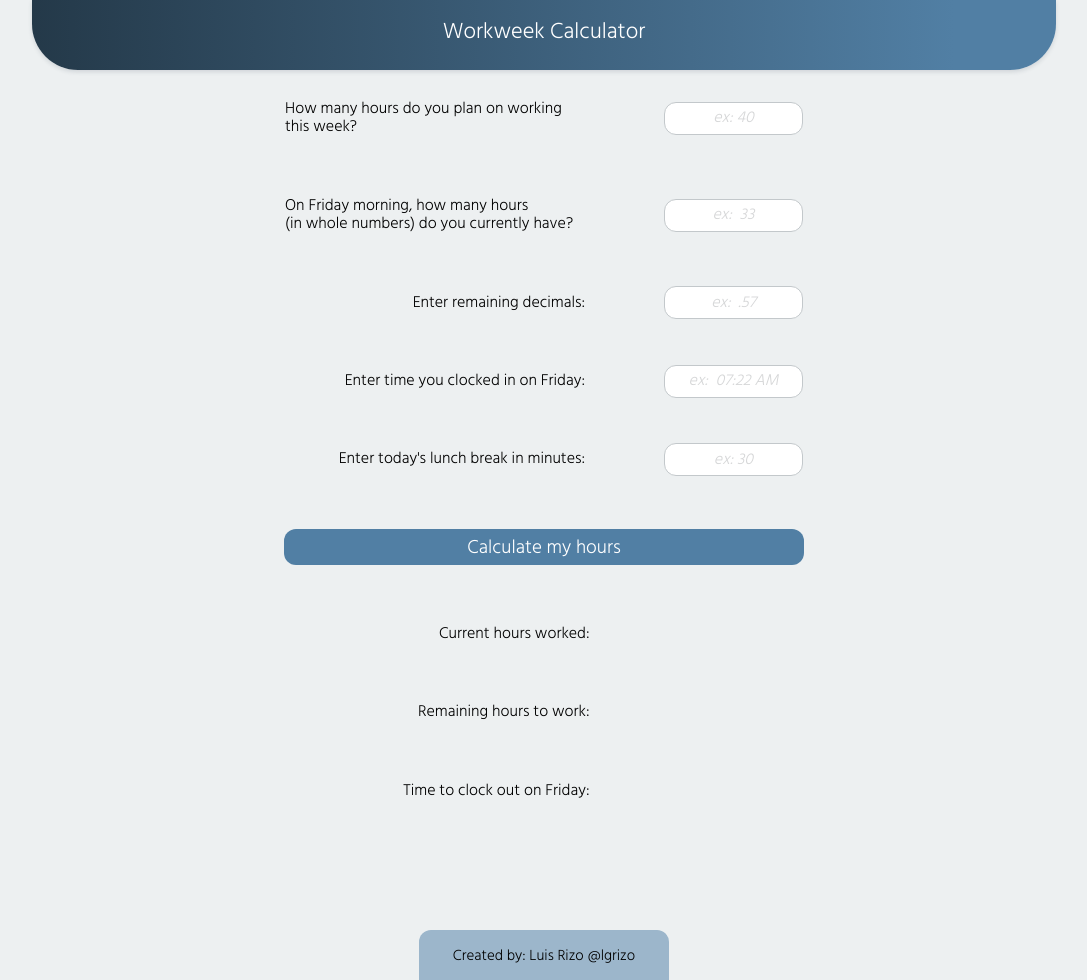
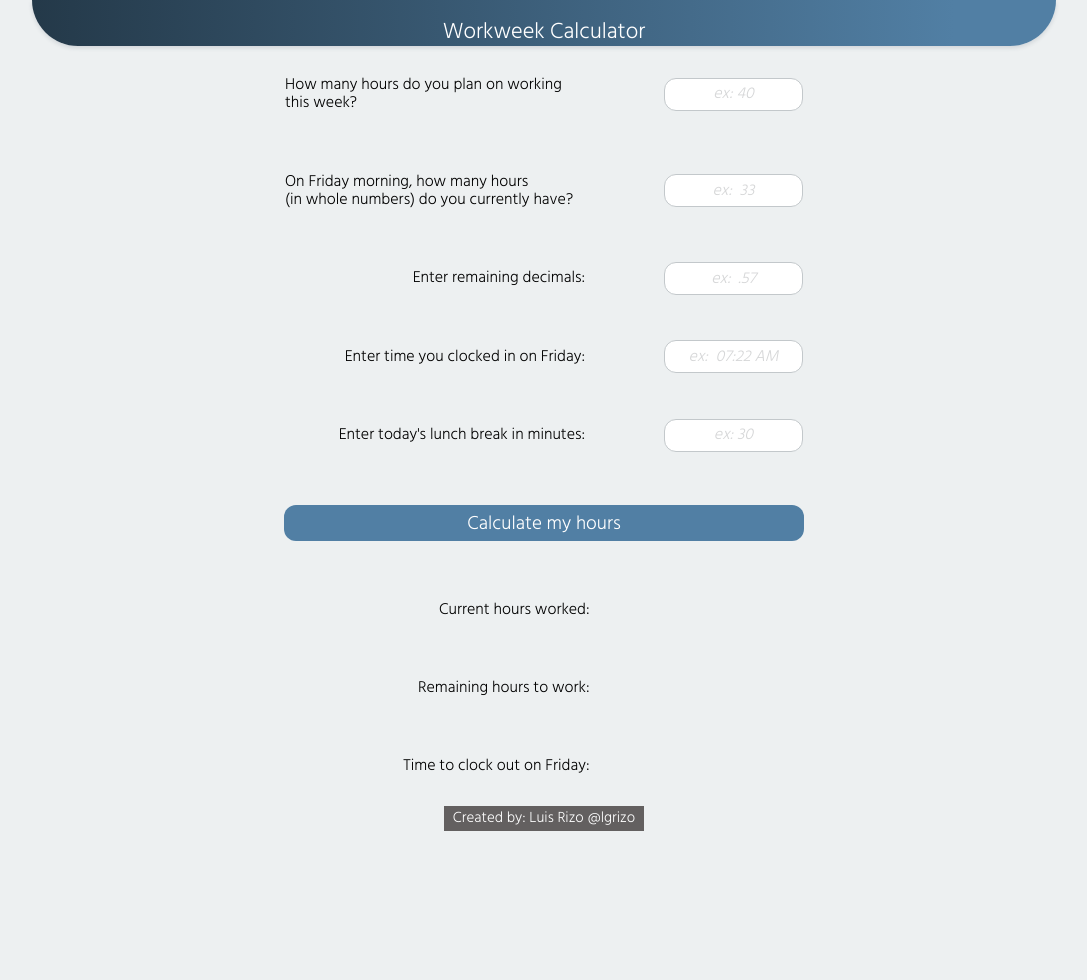
Before and after one commit to lgrizo/heroku-40-hour-calculator, a PHP site: page / in a window 1280 px wide. Shown: the whole page, without its empty margins (96-1183 px from the left). After the commit the page ends 831 px from the top, so only its background shows below. Run offline with PHP 8.4, Linux system fonts and the light colour scheme; some libraries are stand-ins or nearby versions.

Commit message:
alignment changes for footer

```diff
--- a/css/main.css
+++ b/css/main.css
@@ -122,31 +122,31 @@ button:focus {
   color: #6099c2;
 }
 
-footer {
-  width: 250px;
-  background-color: #9cb6cb;
-  margin: 0 auto;
-  margin-top: 50px;
-  border-top-left-radius: 12px;
-  border-top-right-radius: 12px;
+/*sticky footer*/
+html, body {
+  height: 100%;
+}
+body {
+  display: flex;
+  flex-direction: column;
+}
+.content {
+  flex: 1 0 auto;
 }
 
-footer h4 {
-  color: #000;
+/*footer*/
+footer h4{
+  color: #FFF;
   text-align: center;
-  vertical-align: bottom;
-  padding-top: 18px;
   font-size: 15px;
+  background-color: #636060;
+  width: 200px;
+  margin: auto;
+  height: 25px;
+  line-height: 25px;
+
 }
 
-.wrapper {
-  min-height: 100%;
-  margin-bottom: -40px;
-}
-
-.footer, .push {
-  height: 50px;
-}
 
 @media (min-width: 768px) {
   header {
@@ -190,11 +190,6 @@ footer h4 {
     text-align: right;
     width: 300px;
   }
-  .buttons {
-    text-align: center;
-    padding-left: 380px;
-    margin-top: 0px;
-  }
   .lunch {
     display: inline-block;
     padding-right: 75px;
--- a/home.html
+++ b/home.html
@@ -19,7 +19,7 @@
     <h3>Workweek Calculator</h3>
   </header>
 
-  <div class="wrapper">
+  <div class="wrapper content">
 
     <div>
       <h4 class="sections totalHours">How many hours do you plan on working this week?</h4>
@@ -80,10 +80,6 @@
     </div>
   </div>
 
-  <div class="push">
-
-  </div>
-
   <footer class="footer">
     <h4>Created by: Luis Rizo @lgrizo </h4>
   </footer>
```
